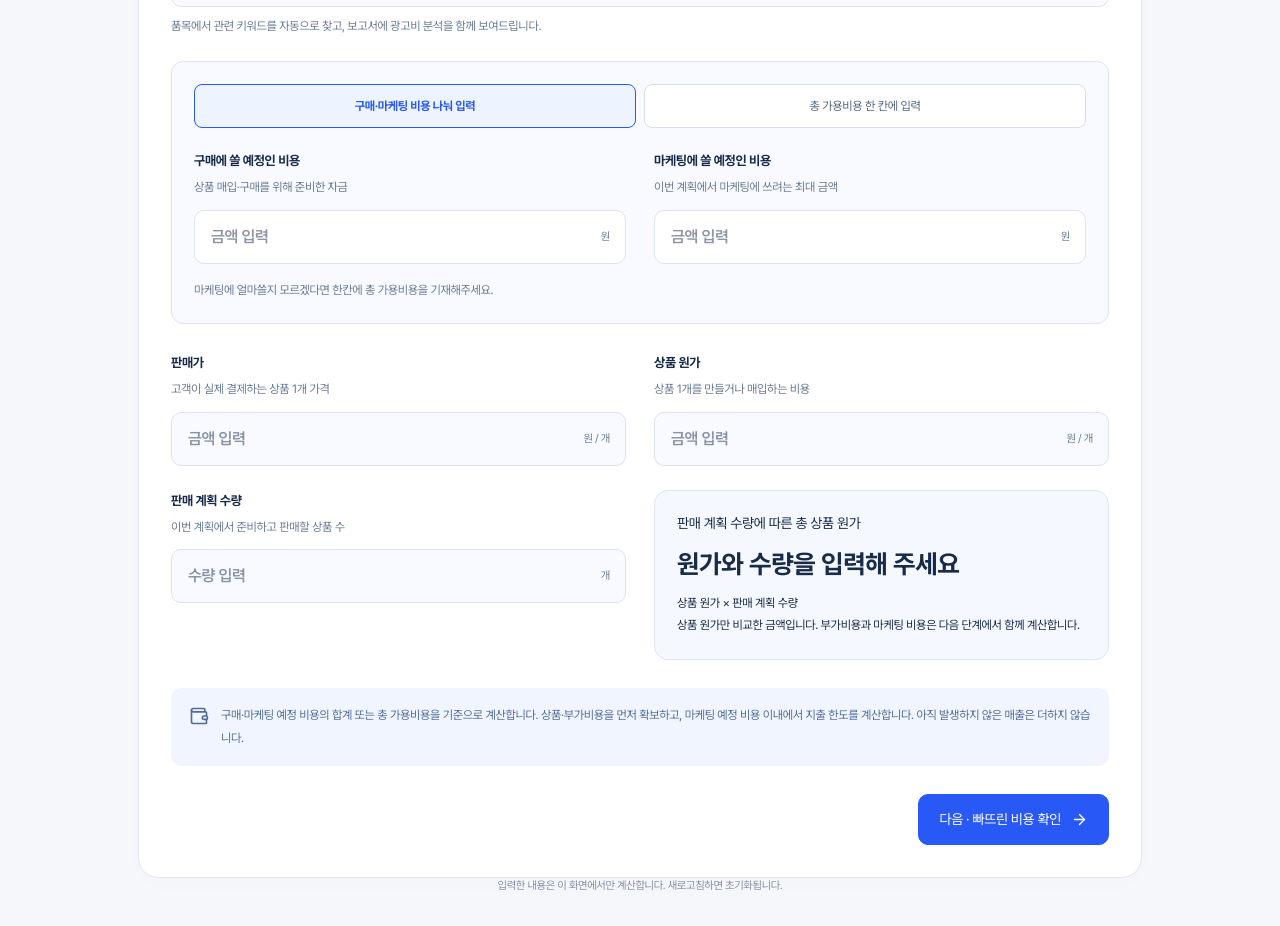
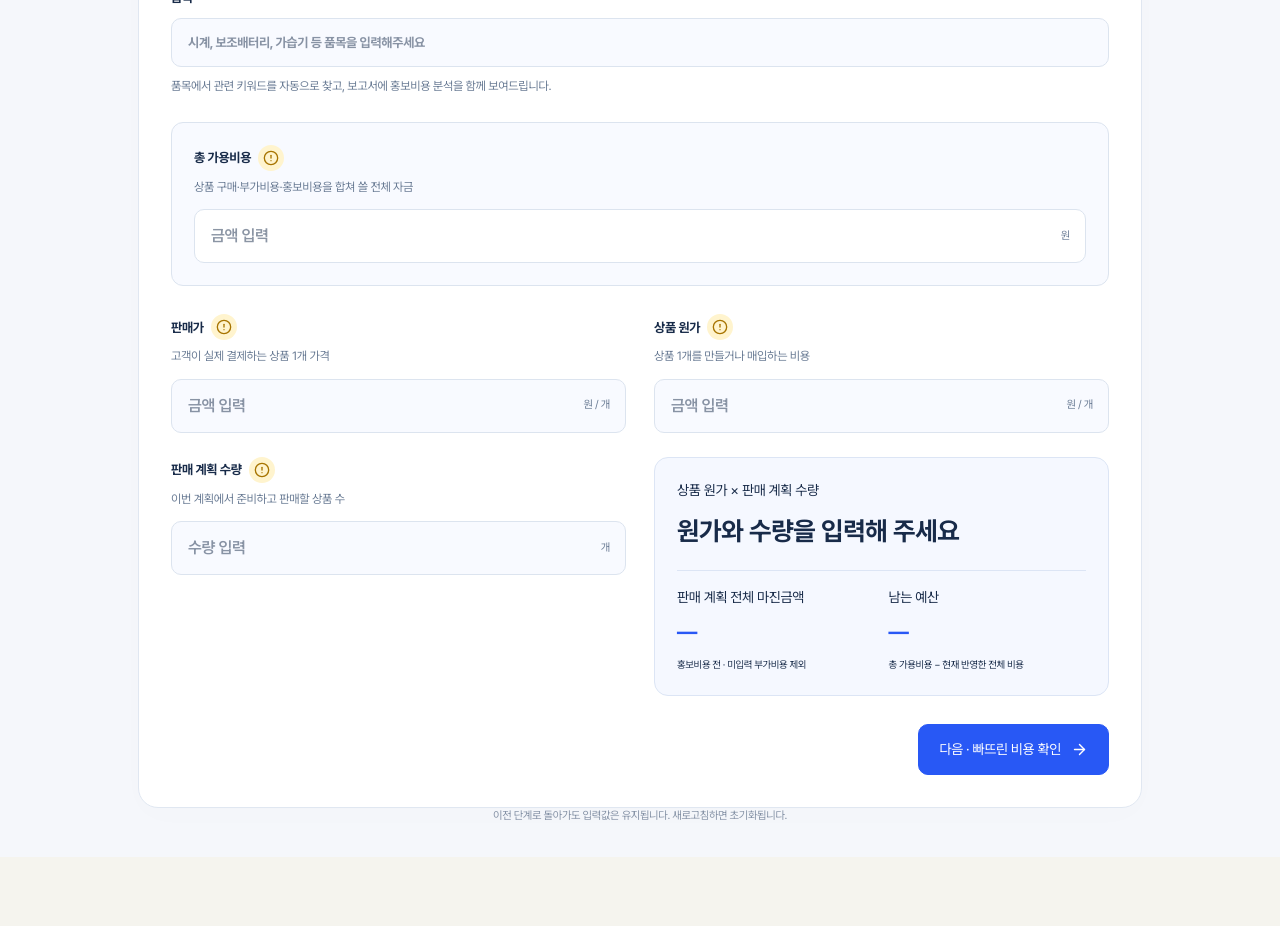
Before and after one commit to heetae1120/Kitsnode, a Next.js app: page /tools in a window 1280 px wide. Shown: the part 660-1586 px from the top of the page. After the commit the page ends 1517 px from the top, so only its background shows below. Built offline with nearby package versions, Linux system fonts and the light colour scheme.

Commit message:
Simplify inputs and preserve drafts with real-time profit updates

```diff
--- a/src/components/marketing-planner.tsx
+++ b/src/components/marketing-planner.tsx
@@ -1,68 +1,70 @@
 "use client";
-import { useRef, useState, type FormEvent } from 'react';
-import { ArrowRight, Check, Wallet } from 'lucide-react';
-import { ToolsHeader } from './tools-header';
-import { FormattedNumberInput } from './formatted-number-input';
-import { BeginnerProfitReport } from './beginner-profit-report';
-import { marketingPlan, resolvePlanBudget, type MarketingPlanInput } from '@/lib/marketing-plan';
+import {useRef,useState,type FormEvent} from 'react';
+import {ArrowRight,Check,TriangleAlert} from 'lucide-react';
+import {ToolsHeader} from './tools-header';
+import {FormattedNumberInput} from './formatted-number-input';
+import {BeginnerProfitReport} from './beginner-profit-report';
+import {PlannerCostHelp} from './planner-cost-help';
+import {marketingPlan,type MarketingPlanInput} from '@/lib/marketing-plan';
+import {plannerLiveCosts} from '@/lib/planner-live-costs';
 import '@/app/tools/marketing-planner.css';
 
-const basics = [
+const basics=[
  ['price','판매가','고객이 실제 결제하는 상품 1개 가격','원 / 개'],
  ['cost','상품 원가','상품 1개를 만들거나 매입하는 비용','원 / 개'],
  ['quantity','판매 계획 수량','이번 계획에서 준비하고 판매할 상품 수','개'],
 ] as const;
-const extras = [
+const extras=[
  ['feePercent','플랫폼·결제 수수료','판매가에 부과되는 총 수수료율','%'],
  ['logistics','물류·배송비','상품 1개당 입고·보관·출고·판매자 부담 배송비','원 / 개'],
  ['packaging','포장·기타 판매비','포장재, 사은품 등 1개 팔 때마다 드는 비용','원 / 개'],
-  ['returns','반품·교환 및 양품 전환 비용','예상 반품·교환 수량 × 1개당 양품 전환 비용을 구한 뒤, 전체 판매 계획 수량으로 나눈 금액을 입력하세요.','원 / 개'],
-  ['certification','인증·검사비','이번 판매 계획 전체에 한 번 반영할 비용','원 / 전체'],
-  ['fixed','기타 고정비','촬영, 디자인, 임차료 등 이번 계획에 배분할 비용','원 / 전체'],
+ ['returnRate','예상 반품률','판매 계획 수량 중 반품될 것으로 예상하는 비율','%'],
 ] as const;
-type Draft = {name:string} & Record<keyof MarketingPlanInput,string>;
-const empty:Draft={name:'',available:'',purchaseBudget:'',marketingBudget:'',price:'',cost:'',quantity:'',feePercent:'',logistics:'',packaging:'',returns:'',certification:'',fixed:''};
+type Draft={name:string;available:string;price:string;cost:string;quantity:string;feePercent:string;logistics:string;packaging:string;returnRate:string;returnHandling:string};
+const empty:Draft={name:'',available:'',price:'',cost:'',quantity:'',feePercent:'',logistics:'',packaging:'',returnRate:'',returnHandling:''};
+const money=(value:number)=>`${Math.round(value).toLocaleString('ko-KR')}원`;
 export function MarketingPlanner(){
  const [draft,setDraft]=useState<Draft>(empty);
  const [step,setStep]=useState(1);
-  const [budgetMode,setBudgetMode]=useState<'split'|'total'>('split');
  const [error,setError]=useState('');
  const [report,setReport]=useState<{name:string;input:MarketingPlanInput;result:ReturnType<typeof marketingPlan>}|null>(null);
  const focus=useRef<HTMLElement>(null);
-  const plannedCost = Number(draft.cost) * Number(draft.quantity);
-  const available = budgetMode === 'total' ? Number(draft.available) : Number(draft.purchaseBudget) + Number(draft.marketingBudget);
-  const hasCost = draft.cost.trim() !== '' && draft.quantity.trim() !== '' && Number.isFinite(plannedCost) && plannedCost >= 0;
-  const hasBudget = budgetMode === 'total' ? draft.available.trim() !== '' : draft.purchaseBudget.trim() !== '' && draft.marketingBudget.trim() !== '';
-  const overBudget = hasCost && hasBudget && plannedCost > available;
-  const money = (v:number) => v.toLocaleString('ko-KR') + '원';
-  const update=(key:keyof Draft,value:string)=>{setDraft(d=>({...d,[key]:value}));setError('');};
+ const update=(key:keyof Draft,value:string)=>{setDraft(previous=>({...previous,[key]:value}));setError('');};
+ const basicReady=basics.every(([key])=>draft[key]!==''&&Number.isFinite(Number(draft[key]))&&Number(draft[key])>=0)&&Number(draft.price)>0&&Number.isSafeInteger(Number(draft.quantity))&&Number(draft.quantity)>0;
+ const hasBudget=draft.available!=='';
+ const costReady=draft.cost!==''&&draft.quantity!==''&&Number.isSafeInteger(Number(draft.quantity))&&Number(draft.quantity)>0;
+ const stockCost=costReady?Number(draft.cost)*Number(draft.quantity):null;
+ let live:ReturnType<typeof plannerLiveCosts>|null=null;
+ if(basicReady){try{live=plannerLiveCosts({price:Number(draft.price),cost:Number(draft.cost),quantity:Number(draft.quantity),available:Number(draft.available),feePercent:Number(draft.feePercent),logistics:Number(draft.logistics),packaging:Number(draft.packaging),returnRate:Number(draft.returnRate),returnHandling:Number(draft.returnHandling)});}catch{}}
+ const unknown=extras.filter(([key])=>draft[key]==='0').map(([,label])=>label);
+ const missing=extras.filter(([key])=>draft[key]==='').length;
+ const returnCostMissing=Number(draft.returnRate)>0&&draft.returnHandling==='';
+ const overBudget=hasBudget&&stockCost!==null&&stockCost>Number(draft.available);
  function move(next:number){setStep(next);setError('');requestAnimationFrame(()=>{focus.current?.focus();focus.current?.scrollIntoView({behavior:'smooth',block:'start'});});}
-  function submit(e:FormEvent){
-    e.preventDefault();
+ function submit(event:FormEvent){
+  event.preventDefault();
   if(step===1){
-      try{resolvePlanBudget(budgetMode,draft.purchaseBudget,draft.marketingBudget,draft.available);}catch(e){setError(e instanceof Error?e.message:'예산을 확인하세요.');return;}
-      if(!draft.name.trim() || basics.some(([key])=>draft[key].trim()==='' || !Number.isFinite(Number(draft[key])) || Number(draft[key])<0) || Number(draft.price)<=0 || !Number.isSafeInteger(Number(draft.quantity)) || Number(draft.quantity)<1){setError('품목과 모든 기본 정보를 입력해 주세요. 판매가와 수량은 0보다 커야 하며, 수량은 정수여야 합니다.');return;}
+   if(!draft.name.trim()||!basicReady||!hasBudget||!Number.isFinite(Number(draft.available))||Number(draft.available)<0){setError('품목과 모든 금액·수량을 입력해 주세요. 판매가는 0보다 크게, 수량은 1개 이상의 정수로 입력하세요.');return;}
    move(2);return;
   }
-    if(extras.some(([key])=>draft[key].trim()==='')){setError('모든 부가비용을 확인해 주세요. 비용이 없으면 ‘해당 없음’을 선택하세요.');return;}
+  if(missing){setError('모든 비용을 입력하거나 ‘해당 없음 혹은 모름’을 선택해 주세요.');return;}
+  if(returnCostMissing){setError('반품률을 비용에 반영하려면 반품 1건당 처리 비용도 입력해 주세요.');return;}
+  if(!live){setError('입력값을 확인해 주세요. 수수료와 반품률은 0~100%여야 합니다.');return;}
   try{
-      const input=Object.fromEntries([...basics,...extras].map(([key])=>[key,Number(draft[key])])) as MarketingPlanInput;
-      Object.assign(input,resolvePlanBudget(budgetMode,draft.purchaseBudget,draft.marketingBudget,draft.available));
-      const result=marketingPlan(input);
-      setReport({name:draft.name.trim(),input,result});move(3);
+   const input:MarketingPlanInput={price:Number(draft.price),cost:Number(draft.cost),quantity:Number(draft.quantity),available:Number(draft.available),feePercent:Number(draft.feePercent),logistics:Number(draft.logistics),packaging:Number(draft.packaging),returns:live.returns,certification:0,fixed:0};
+   setReport({name:draft.name.trim(),input,result:marketingPlan(input)});move(3);
   }catch(e){setError(e instanceof Error?e.message:'입력값을 확인해 주세요.');}
  }
-  return <div className="finance-dashboard mp-shell"><ToolsHeader active="profit"/><main className="mp-main">
-    {step<3&&<><header className="mp-intro"><span className="mp-eyebrow">MARKETING BUDGET PLANNER</span><h1>이 상품, 마케팅에<br/><em>얼마까지 쓸 수 있을까요?</em></h1><p>상품 가격과 빠뜨리기 쉬운 비용부터 확인하세요.<br/>어려운 광고 지식 없이, 내 상품의 마케팅 한도를 알아봅니다.</p></header>
-    <ol className="mp-steps" aria-label="분석 진행 단계">{['상품과 자금','빠뜨린 비용 확인','평가 보고서'].map((label,i)=><li key={label} aria-current={step===i+1?'step':undefined}><span>{step>i+1?<Check size={15}/>:`0${i+1}`}</span>{label}</li>)}</ol></>}
+ return <div className="finance-dashboard mp-shell"><ToolsHeader active="profit"/>
+  {step<3&&<aside className={`mp-live-bar ${live&&live.profit<0?'is-loss':''}`} aria-label="실시간 상품 손익" aria-live="polite"><div className="mp-live-values"><span>판가<b>{basicReady?money(Number(draft.price)):'—'}</b></span><span>현재 반영한 원가<b>{live?money(live.unitCost):'—'}</b></span><span>개당 이익 · 홍보비용 전<b>{live?money(live.profit):'—'}</b></span></div>{live&&live.profit<0?<p role="alert"><TriangleAlert size={16}/>원가가 판가보다 높아요. 1개 팔 때 {money(-live.profit)} 손해입니다.</p>:<p>{step===2?'부가비용을 입력하면 원가와 이익에 바로 반영됩니다.':'상품 정보를 입력하면 판가·원가·이익이 여기에 표시됩니다.'}</p>}</aside>}
+  <main className="mp-main">{step<3&&<><header className="mp-intro"><h1>내 상품<br/><em>팔아도 되는걸까요?</em></h1><p>상품 가격부터 내가 빼먹은 비용까지 모두 확인해보세요</p></header><ol className="mp-steps" aria-label="분석 진행 단계">{['상품과 자금','빠뜨린 비용 확인','평가 보고서'].map((label,index)=><li key={label} aria-current={step===index+1?'step':undefined}><span>{step>index+1?<Check size={15}/>:`0${index+1}`}</span>{label}</li>)}</ol></>}
    <section ref={focus} tabIndex={-1} className={`mp-workspace ${step===3?'mp-workspace-report':''}`} aria-label={step===3?'수익성 평가 보고서':'수익성 분석 입력'}>
-    {step<3?<form onSubmit={submit} noValidate><div className="mp-section-heading"><span>STEP 0{step}</span><h2>{step===1?'판매할 상품과 자금을 알려주세요':'이런 비용, 안 빼먹으셨나요?'}</h2><p>{step===1?'같은 기간·같은 상품 수량을 기준으로 입력해 주세요.':'작은 비용도 모이면 마케팅 예산이 달라집니다. 0원도 직접 확인해 주세요.'}</p></div>
-      {step===1&&<label className="mp-name">품목<input value={draft.name} onChange={e=>update('name',e.target.value)} placeholder="예: 보조배터리" maxLength={100}/><small className="mp-product-hint">품목에서 관련 키워드를 자동으로 찾고, 보고서에 광고비 분석을 함께 보여드립니다.</small></label>}
-      {step===1&&<section className="mp-budget-input" aria-label="사용할 예산"><div className="mp-budget-modes"><button type="button" className={budgetMode==='split'?'is-active':''} aria-pressed={budgetMode==='split'} onClick={()=>setBudgetMode('split')}>구매·마케팅 비용 나눠 입력</button><button type="button" className={budgetMode==='total'?'is-active':''} aria-pressed={budgetMode==='total'} onClick={()=>setBudgetMode('total')}>총 가용비용 한 칸에 입력</button></div><div className="mp-fields">{(budgetMode==='split'?[['purchaseBudget','구매에 쓸 예정인 비용','상품 매입·구매를 위해 준비한 자금'],['marketingBudget','마케팅에 쓸 예정인 비용','이번 계획에서 마케팅에 쓰려는 최대 금액']]:[['available','총 가용비용','상품 구매·부가비용·마케팅을 합쳐 쓸 전체 자금']]).map(([key,label,help])=><div className="mp-field" key={key}><label htmlFor={`mp-${key}`}>{label}</label><p>{help}</p><div className="mp-input-wrap"><FormattedNumberInput id={`mp-${key}`} value={draft[key as keyof Draft]} onValueChange={value=>update(key as keyof Draft,value)} placeholder="금액 입력"/><span>원</span></div></div>)}</div><p className="mp-product-hint">마케팅에 얼마쓸지 모르겠다면 한칸에 총 가용비용을 기재해주세요.</p></section>}
-      <div className="mp-fields">{(step===1?basics:extras).map(([key,label,description,unit])=><div className="mp-field" key={key}><label htmlFor={`mp-${key}`}>{label}</label><p id={`mp-help-${key}`}>{description}</p><div className="mp-input-wrap"><FormattedNumberInput id={`mp-${key}`} aria-describedby={`mp-help-${key}`} value={draft[key]} onValueChange={value=>update(key,value)} placeholder={key==='quantity'?'수량 입력':'금액 입력'}/><span>{unit}</span></div>{step===2&&<label className="mp-zero"><input type="checkbox" checked={draft[key]==='0'} onChange={e=>update(key,e.target.checked?'0':'')}/>해당 없음 · 0{key==='feePercent'?'%':'원'}</label>}</div>)}{step===1&&<aside className={`mp-stock-cost ${overBudget?'is-over':''}`} aria-live="polite"><span>판매 계획 수량에 따른 총 상품 원가</span><strong>{hasCost?money(plannedCost):'원가와 수량을 입력해 주세요'}</strong><p>상품 원가 × 판매 계획 수량</p>{hasCost&&hasBudget&&<p>총 가용비용 {money(available)} · {overBudget?`초과 금액 ${money(plannedCost-available)}`:`원가 확보 후 잔액 ${money(available-plannedCost)}`}</p>}{overBudget&&<p role="alert">가용비용을 초과했어요. 잘 적은게 맞는지 확인해주세요.</p>}<small>상품 원가만 비교한 금액입니다. 부가비용과 마케팅 비용은 다음 단계에서 함께 계산합니다.</small></aside>}</div>
-      <aside className="mp-note"><Wallet size={20}/><p>{step===1?'구매·마케팅 예정 비용의 합계 또는 총 가용비용을 기준으로 계산합니다. 상품·부가비용을 먼저 확보하고, 마케팅 예정 비용 이내에서 지출 한도를 계산합니다. 아직 발생하지 않은 매출은 더하지 않습니다.':'인증·검사비와 기타 고정비는 전체 금액으로 입력하세요. 계획 수량에 나눠 반영합니다. 세금·할인·추가 비용도 해당 항목에 포함해 주세요.'}</p></aside>
+   {step<3?<form onSubmit={submit} noValidate><div className="mp-section-heading"><span>STEP 0{step}</span><h2>{step===1?'판매할 상품과 쓸 수 있는 금액을 알려주세요':'이런 비용, 안 빼먹으셨나요?'}</h2><p>{step===1?'같은 기간·같은 상품 수량을 기준으로 입력해 주세요.':'비용을 더할 때마다 상단의 원가와 이익이 바뀝니다.'}</p></div>
+    {step===1&&<><label className="mp-name">품목<input value={draft.name} onChange={event=>update('name',event.target.value)} placeholder="시계, 보조배터리, 가습기 등 품목을 입력해주세요" maxLength={100}/><small className="mp-product-hint">품목에서 관련 키워드를 자동으로 찾고, 보고서에 홍보비용 분석을 함께 보여드립니다.</small></label><section className="mp-budget-input" aria-label="사용할 예산"><div className="mp-field"><div className="mp-field-label"><label htmlFor="mp-available">총 가용비용</label><PlannerCostHelp field="available" label="총 가용비용"/></div><p>상품 구매·부가비용·홍보비용을 합쳐 쓸 전체 자금</p><div className="mp-input-wrap"><FormattedNumberInput id="mp-available" value={draft.available} onValueChange={value=>update('available',value)} placeholder="금액 입력"/><span>원</span></div></div></section></>}
+    <div className="mp-fields">{(step===1?basics:extras).map(([key,label,description,unit])=><div className="mp-field" key={key}><div className="mp-field-label"><label htmlFor={`mp-${key}`}>{label}</label><PlannerCostHelp field={key} label={label}/></div><p id={`mp-help-${key}`}>{description}</p><div className="mp-input-wrap"><FormattedNumberInput id={`mp-${key}`} aria-describedby={`mp-help-${key}`} value={draft[key]} onValueChange={value=>update(key,value)} placeholder={key==='quantity'?'수량 입력':unit==='%'?'비율 입력':'금액 입력'}/><span>{unit}</span></div>{step===2&&<label className="mp-zero"><input type="checkbox" checked={draft[key]==='0'} onChange={event=>update(key,event.target.checked?'0':'')}/>해당 없음 혹은 모름 · 0{unit==='%'?'%':'원'}</label>}{key==='returnRate'&&Number(draft.returnRate)>0&&<div className="mp-return-handling"><div className="mp-field-label"><label htmlFor="mp-returnHandling">반품 1건당 처리 비용</label><PlannerCostHelp field="returnHandling" label="반품 1건당 처리 비용"/></div><div className="mp-input-wrap"><FormattedNumberInput id="mp-returnHandling" value={draft.returnHandling} onValueChange={value=>update('returnHandling',value)} placeholder="반품 1건 처리 금액"/><span>원 / 건</span></div><p>예상 반품 비용: 판매 계획 상품 1개당 {returnCostMissing?'처리 비용 입력 후 계산':live?money(live.returns):'—'}</p></div>}</div>)}
+    {step===1&&<aside className={`mp-stock-cost ${overBudget?'is-over':''}`} aria-live="polite"><span>상품 원가 × 판매 계획 수량</span><strong>{stockCost!==null?money(stockCost):'원가와 수량을 입력해 주세요'}</strong><div className="mp-stock-split"><div><span>판매 계획 전체 마진금액</span><b>{live?money(live.marginTotal):'—'}</b><small>홍보비용 전 · 미입력 부가비용 제외</small></div><div><span>남는 예산</span><b>{live&&hasBudget?money(live.remaining):'—'}</b><small>총 가용비용 − 현재 반영한 전체 비용</small></div></div>{overBudget&&<p role="alert">상품 원가 합계가 가용비용을 초과했어요. 입력값을 확인해 주세요.</p>}</aside>}</div>
+    {step===2&&<aside className={`mp-actual-cost ${live&&live.profit<0?'is-loss':''}`} aria-live="polite"><span>그래서 원가가 사실은 이 금액입니다.</span><strong>{live?money(live.unitCost):'입력값을 확인해 주세요'}<small> / 개</small></strong><p>상품 원가 + 판매 수수료 + 물류·배송비 + 포장·기타 판매비 + 예상 반품 비용</p><small>홍보비용 전 원가입니다. {missing>0?`아직 입력하지 않은 ${missing}개 항목은 현재 합계에서 제외되어 있습니다. `:''}{returnCostMissing?'반품 1건당 처리 비용을 입력해야 반품 비용이 반영됩니다. ':''}{unknown.length>0?'해당 없음 혹은 모름을 선택한 항목은 0원으로 계산됩니다. 모르는 비용이 있으면 실제 이익이 더 낮아질 수 있어요.':''}</small></aside>}
     {error&&<p className="mp-error" role="alert">{error}</p>}<div className="mp-actions">{step===2&&<button type="button" className="mp-secondary" onClick={()=>move(1)}>이전 단계</button>}<button type="submit" className="mp-primary">{step===1?'다음 · 빠뜨린 비용 확인':'내 상품 평가 보고서 보기'}<ArrowRight size={17}/></button></div>
-    </form>:report&&<BeginnerProfitReport name={report.name} input={report.input} result={report.result} onEdit={()=>move(1)}/>}
-    </section><p className="mp-privacy">입력한 내용은 이 화면에서만 계산합니다. 새로고침하면 초기화됩니다.</p>
+   </form>:report&&<BeginnerProfitReport name={report.name} input={report.input} result={report.result} onEdit={()=>move(1)}/>}</section><p className="mp-privacy">이전 단계로 돌아가도 입력값은 유지됩니다. 새로고침하면 초기화됩니다.</p>
   </main></div>;
 }
```
Lines whose indentation alone changed are shown as unchanged.
